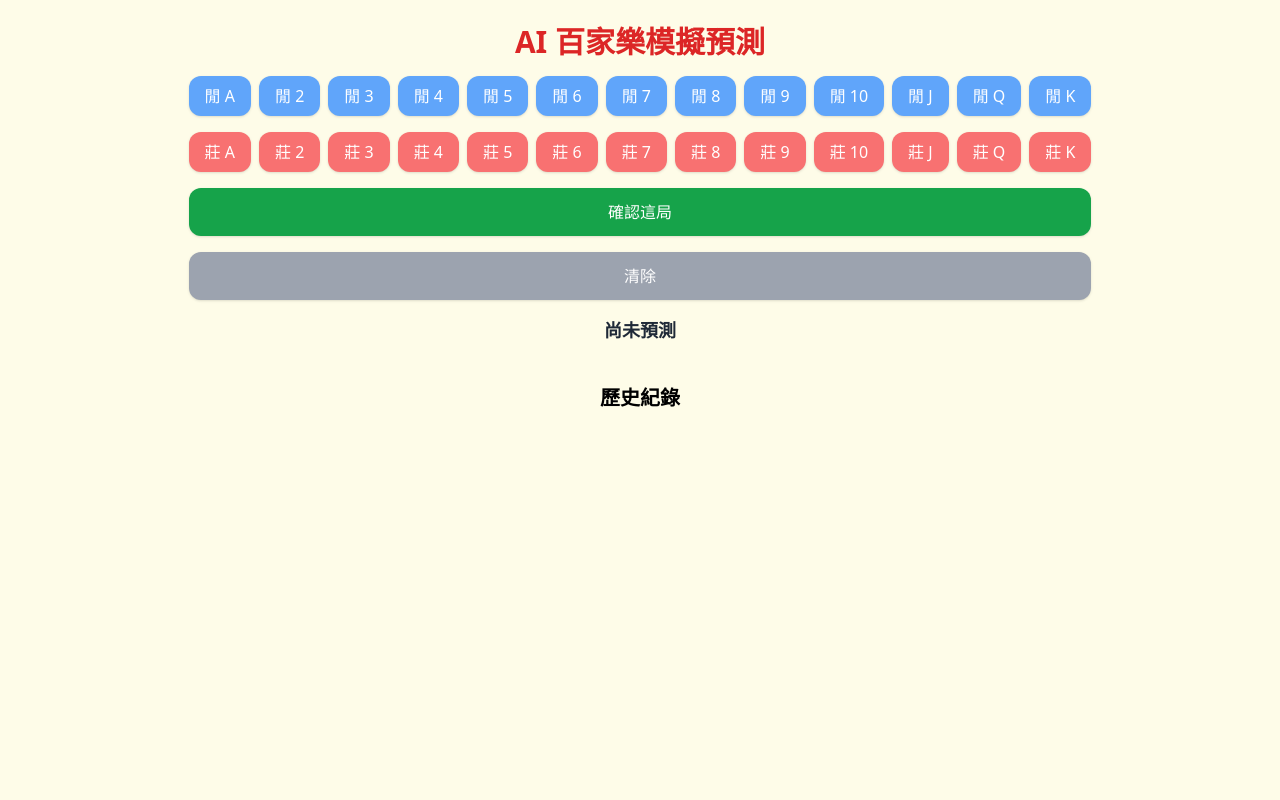
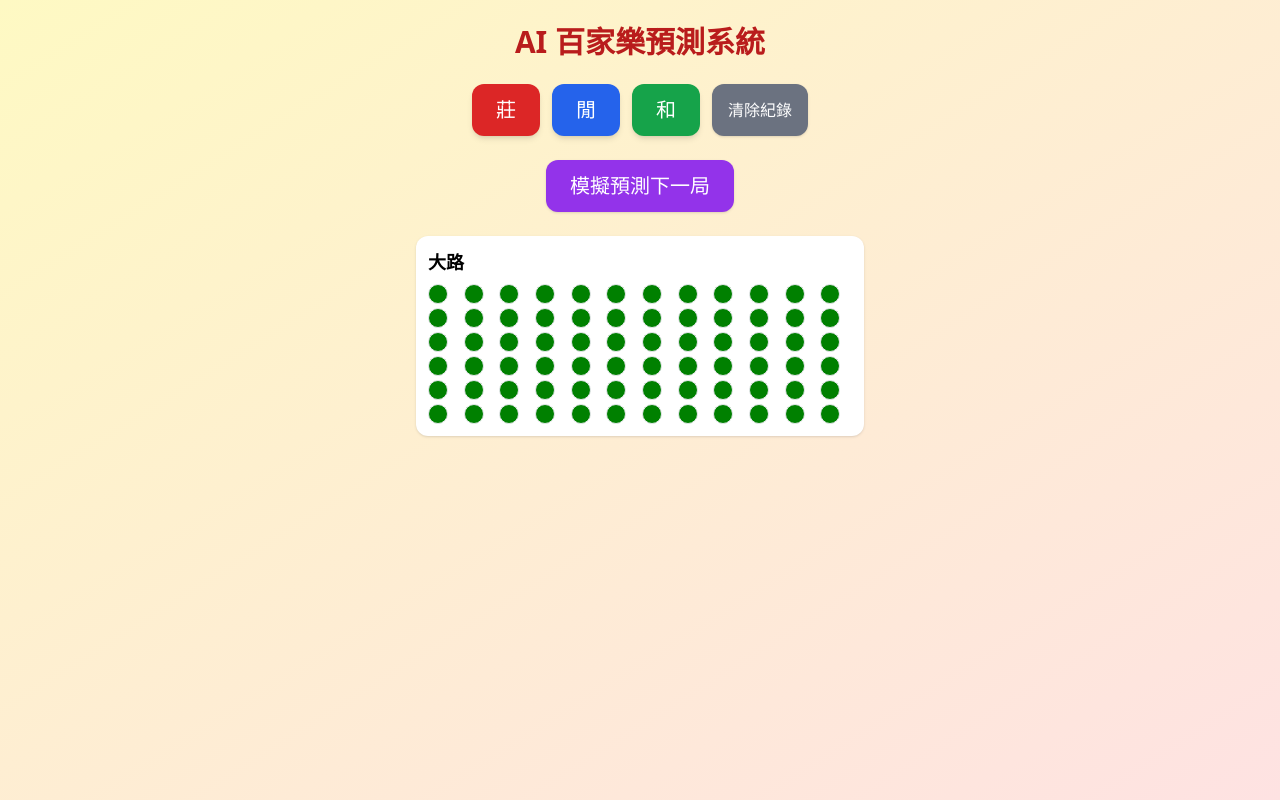
Before and after one commit to fenggou55688/new-ai, a React (Vite) app: page / in a window 1280 px wide. Built offline with nearby package versions, Linux system fonts and the light colour scheme.

Commit message:
Update App.jsx

```diff
--- a/src/App.jsx
+++ b/src/App.jsx
@@ -1,181 +1,81 @@
-import React, { useState } from 'react'
-
-const ranks = ['A', '2', '3', '4', '5', '6', '7', '8', '9', '10', 'J', 'Q', 'K']
-const suits = ['♠', '♥', '♦', '♣']
-
-const buildDeck = () => {
-  const deck = []
-  for (let i = 0; i < 8; i++) {
-    for (let suit of suits) {
-      for (let rank of ranks) {
-        deck.push({ rank, suit })
-      }
-    }
-  }
-  return deck
-}
-
-const getCardValue = (rank) => {
-  if (rank === 'A') return 1
-  if (['10', 'J', 'Q', 'K'].includes(rank)) return 0
-  return parseInt(rank)
-}
-
-const calculatePoints = (cards) => {
-  let total = cards.reduce((sum, card) => sum + getCardValue(card.rank), 0)
-  return total % 10
-}
-
-const cloneDeck = (deck) => JSON.parse(JSON.stringify(deck))
-
-const getRandomCard = (deck) => {
-  const idx = Math.floor(Math.random() * deck.length)
-  return deck.splice(idx, 1)[0]
-}
-
-const simulateGame = (deck) => {
-  const d = cloneDeck(deck)
-  const player = [getRandomCard(d), getRandomCard(d)]
-  const banker = [getRandomCard(d), getRandomCard(d)]
-
-  const playerPoint = calculatePoints(player)
-  const bankerPoint = calculatePoints(banker)
-
-  let playerThird = null
-  let bankerThird = null
-
-  if (playerPoint <= 5) {
-    playerThird = getRandomCard(d)
-    player.push(playerThird)
-  }
-
-  const bankerDrawRule = (p, b, ptCard) => {
-    if (b >= 7) return false
-    if (b <= 2) return true
-    if (!ptCard) return b <= 5
-
-    const pt = getCardValue(ptCard.rank)
-    if (b === 3) return pt !== 8
-    if (b === 4) return pt >= 2 && pt <= 7
-    if (b === 5) return pt >= 4 && pt <= 7
-    if (b === 6) return pt === 6 || pt === 7
-    return false
-  }
-
-  if (bankerDrawRule(playerPoint, bankerPoint, playerThird)) {
-    bankerThird = getRandomCard(d)
-    banker.push(bankerThird)
-  }
-
-  const finalPlayer = calculatePoints(player)
-  const finalBanker = calculatePoints(banker)
-
-  if (finalPlayer > finalBanker) return '閒'
-  if (finalBanker > finalPlayer) return '莊'
-  return '和'
-}
+import React, { useState } from 'react';
+import { simulateGame, buildDeck } from './utils/deck';
+import { generateBigRoad } from './utils/roadmap';
+import RoadmapGrid from './components/RoadmapGrid';
 
 const App = () => {
-  const [history, setHistory] = useState([])
-  const [current, setCurrent] = useState({ banker: [], player: [] })
-  const [result, setResult] = useState(null)
+  const [history, setHistory] = useState([]);
+  const [deck, setDeck] = useState(buildDeck());
+  const [prediction, setPrediction] = useState(null);
 
-  const addCard = (side, rank) => {
-    if (current[side].length >= 3) return
-    const card = { rank, suit: suits[Math.floor(Math.random() * suits.length)] }
-    setCurrent((prev) => ({ ...prev, [side]: [...prev[side], card] }))}
+  const handleInput = (result) => {
+    setHistory([...history, result]);
+  };
 
-  const confirmRound = () => {
-    if (current.banker.length >= 2 && current.player.length >= 2) {
-      setHistory([...history, current])
-      setCurrent({ banker: [], player: [] })
-      runSimulation([...history, current])
-    }
-  }
-
-  const clearHistory = () => {
-    setHistory([])
-    setCurrent({ banker: [], player: [] })
-    setResult(null)
-  }
-
-  const runSimulation = (hist) => {
-    let deck = buildDeck()
-
-    for (let round of hist) {
-      for (let card of [...round.banker, ...round.player]) {
-        const idx = deck.findIndex(c => c.rank === card.rank && c.suit === card.suit)
-        if (idx !== -1) deck.splice(idx, 1)
-      }
+  const handleSimulate = () => {
+    const stats = { 莊: 0, 閒: 0, 和: 0 };
+    for (let i = 0; i < 10000; i++) {
+      const result = simulateGame(deck);
+      stats[result]++;
     }
 
-    let counts = { 莊: 0, 閒: 0, 和: 0 }
-    for (let i = 0; i < 10000; i++) {
-      const winner = simulateGame(deck)
-      counts[winner]++
-    }
+    const total = stats.莊 + stats.閒 + stats.和;
+    const predict = Object.entries(stats).reduce((a, b) => (a[1] > b[1] ? a : b));
+    setPrediction({
+      result: predict[0],
+      confidence: ((predict[1] / total) * 100).toFixed(2) + '%',
+    });
+  };
 
-    setResult({
-      banker: (counts['莊'] / 10000 * 100).toFixed(1),
-      player: (counts['閒'] / 10000 * 100).toFixed(1),
-      tie: (counts['和'] / 10000 * 100).toFixed(1),
-    })
-  }
+  const handleClear = () => {
+    setHistory([]);
+    setDeck(buildDeck());
+    setPrediction(null);
+  };
+
+  const bigRoad = generateBigRoad(history);
 
   return (
-    <div className="min-h-screen bg-yellow-50 flex flex-col items-center p-6 text-center space-y-4">
-      <h1 className="text-3xl font-bold text-red-600">AI 百家樂模擬預測</h1>
+    <div className="min-h-screen bg-gradient-to-br from-yellow-100 to-red-100 p-6 flex flex-col items-center space-y-6">
+      <h1 className="text-3xl font-bold text-red-700">AI 百家樂預測系統</h1>
 
-      <div className="flex flex-col gap-4">
-        {/* 閒家按鈕排在上面 */}
-        <div className="flex flex-wrap justify-center gap-2">
-          {ranks.map((r) => (
-            <button key={r + 'p'} onClick={() => addCard('player', r)} className="bg-blue-400 text-white px-4 py-2 rounded-xl shadow hover:bg-blue-500 active:bg-blue-600 transform active:scale-95 transition-all duration-200">
-              閒 {r}
-            </button>
-          ))}
-        </div>
-
-        {/* 莊家按鈕排在下面 */}
-        <div className="flex flex-wrap justify-center gap-2">
-          {ranks.map((r) => (
-            <button key={r} onClick={() => addCard('banker', r)} className="bg-red-400 text-white px-4 py-2 rounded-xl shadow hover:bg-red-500 active:bg-red-600 transform active:scale-95 transition-all duration-200">
-              莊 {r}
-            </button>
-          ))}
-        </div>
-
-        <button onClick={confirmRound} className="bg-green-600 text-white px-6 py-3 rounded-xl shadow hover:bg-green-700 active:bg-green-800 transform active:scale-95 transition-all duration-200">
-          確認這局
-        </button>
-        <button onClick={clearHistory} className="bg-gray-400 text-white px-6 py-3 rounded-xl shadow hover:bg-gray-500 active:bg-gray-600 transform active:scale-95 transition-all duration-200">
-          清除
+      {/* 按鈕區 */}
+      <div className="flex space-x-3">
+        {['莊', '閒', '和'].map((item) => (
+          <button
+            key={item}
+            className={`px-6 py-3 rounded-xl text-white text-xl shadow-md ${
+              item === '莊' ? 'bg-red-600' : item === '閒' ? 'bg-blue-600' : 'bg-green-600'
+            }`}
+            onClick={() => handleInput(item)}
+          >
+            {item}
+          </button>
+        ))}
+        <button onClick={handleClear} className="bg-gray-500 text-white px-4 py-3 rounded-xl shadow">
+          清除紀錄
         </button>
       </div>
 
-      <div className="text-lg font-semibold text-gray-800">
-        {result ? (
-          <>
-            <div>預測勝率：</div>
-            <div>莊 {result.banker}%、閒 {result.player}%、和 {result.tie}%</div>
-          </>
-        ) : (
-          <div>尚未預測</div>
-        )}
-      </div>
+      {/* 預測結果 */}
+      {prediction && (
+        <div className="bg-white p-4 rounded-xl shadow-lg text-lg">
+          預測結果：<span className="font-bold text-red-600">{prediction.result}</span>（信心值：{prediction.confidence}）
+        </div>
+      )}
 
-      <div className="w-full max-w-md">
-        <h2 className="text-xl font-bold mt-6">歷史紀錄</h2>
-        <ul className="text-left text-gray-700 space-y-1">
-          {history.map((round, i) => (
-            <li key={i}>
-              第 {i + 1} 局 - 莊: {round.banker.map(c => c.rank + c.suit).join(', ')}，閒: {round.player.map(c => c.rank + c.suit).join(', ')}
-            </li>
-          ))}
-        </ul>
-      </div>
+      {/* 模擬按鈕 */}
+      <button
+        onClick={handleSimulate}
+        className="bg-purple-600 text-white px-6 py-3 rounded-xl shadow text-xl"
+      >
+        模擬預測下一局
+      </button>
+
+      {/* 大路圖顯示 */}
+      <RoadmapGrid title="大路" data={bigRoad} />
     </div>
-  )
-}
+  );
+};
 
-export default App
+export default App;
```
